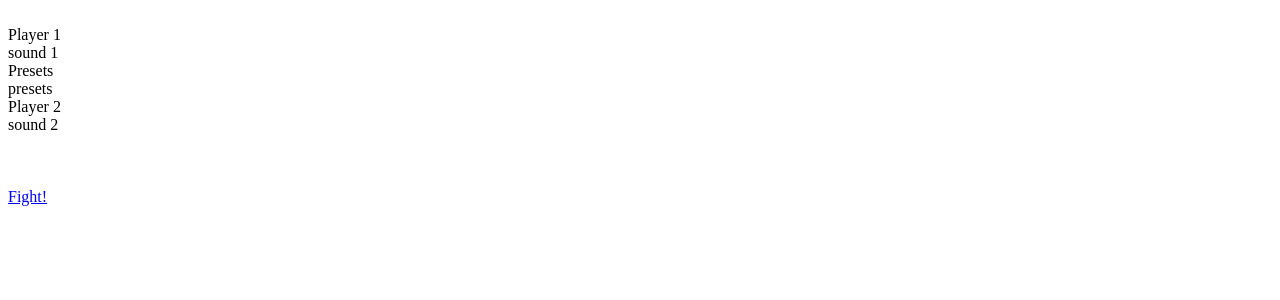
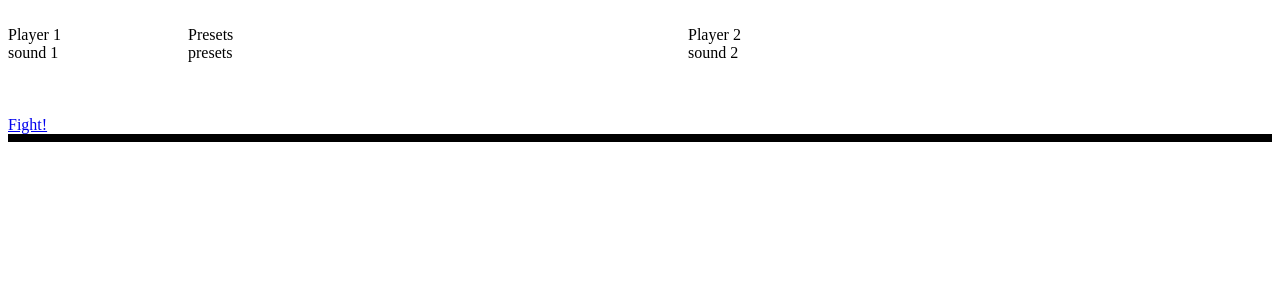
Before and after one commit to vakkermans/fswars, a Django app: template templates/wars/battle.html in a window 1280 px wide. Shown: the top 300 px of the page. Run offline with Django 3.2, Linux system fonts and the light colour scheme; the template is opened without the code that fills it, so the values that code supplies are empty; some web fonts are replaced.

Commit message:
more changes

```diff
--- /dev/null
+++ b/static_media/css/3-column-layout.css
@@ -0,0 +1,54 @@
+#maincontainer{
+margin: 0 auto; /*Center container on page*/
+}
+
+#topsection{
+background: #EAEAEA;
+height: 90px; /*Height of top section*/
+}
+
+#topsection h1{
+margin: 0;
+padding-top: 15px;
+}
+
+#contentwrapper{
+float: left;
+width: 100%;
+}
+
+.battlecolumn {
+	float: left;
+}
+
+#contentcolumn{
+/*margin: 0 190px 0 180px; */
+width: 500px;
+
+}
+
+#leftcolumn{
+width: 180px; /*Width of left column in pixel*/
+}
+
+#rightcolumn{
+width: 190px; /*Width of right column*/
+}
+
+#footer{
+clear: left;
+width: 100%;
+background: black;
+color: #FFF;
+text-align: center;
+padding: 4px 0;
+}
+
+#footer a{
+color: #FFFF80;
+}
+
+.innertube{
+margin: 10px; /*Margins for inner DIV inside each column (to provide padding)*/
+margin-top: 0;
+}
--- a/templates/wars/battle.html
+++ b/templates/wars/battle.html
@@ -2,31 +2,9 @@
 
 {% block head %}
 	{{ block.super }}
-	<style type="text/css">
-        /*
-        .p1 {
-          overflow: auto;
-          position: relative;
-          float: left;
-          width: 250px;
-          margin-right: 0px;
-        }
-        .p2 {
-            position: relative;
-            float: left;
-            width: 250px;
-            margin-top: 0px;
-        }
-        .center {
-            overflow: auto;
-            position: relative;
-            float: left;
-            width: 800px;
-        }
-        */
-    </style>
-     <link rel="stylesheet" type="text/css" href="/static_media/css/3-column-layout.css" />
+    <link rel="stylesheet" type="text/css" href="/static_media/css/3-column-layout.css" />
     <script type="text/javascript">
+    var presets = ['loudness', 'brightness'];
     $(document).ready(function(){
     	apiKey = settings.apiKey;
     	if(apiKey == "")
@@ -39,6 +17,8 @@
     		//creating freesound object
     		freesound = new Freesound(apiKey, true);
     	}
+    	var battleObj = {{battle_json|safe}};
+    	populate(battleObj);
     });
     function fight() {
         // TODO: implement preset
@@ -48,26 +28,43 @@
 			$("#result").append(data);
 		});
     }
-
+	function populate(battle) {
+		// ---------- populate player1
+		var temp = battle['player1_sounds'].split(",");
+		for (i in temp) {
+			$("#sound_p1").append("<div id='" + temp[i] + "'>" + temp[i] + "</div>");
+		}
+		// ---------- populate presets
+		for (i in presets) {
+			$("#presets").append("<div id='" + presets[i] + "'>" + presets[i] + "</div>");
+		}
+		// ---------- populate player2
+		temp = battle['player2_sounds'].split(",");
+		for (i in temp) {
+			$("#sound_p2").append("<div id='" + temp[i] + "'>" + temp[i] + "</div>");
+		}
+	}
 	</script>
 {% endblock %}
 
 {% block content %}
+
 <div id="result"></div>
 <div id="current_battle"></div>
-<div id="content-wrapper">
-	<div id="leftcolumn">
+<div id="maincontainer">
+	<div id="leftcolumn" class="battlecolumn">
 		<label for="sound_p1">Player 1</label>
 		<div id="sound_p1">sound 1</div>
 	</div>
-	<div id="contentcolumn">
+	<div id="contentcolumn" class="battlecolumn">
 		<label for="content">Presets</label>
 		<div id="presets">presets</div>
 	</div>
-	<div id="rightcolumn">
+	<div id="rightcolumn" class="battlecolumn">
 		<label for="sound_p2">Player 2</label>
 		<div id="sound_p2">sound 2</div>
 	</div>
+	<br style="clear: both;" />
 </div>
 <br /><br /><br /><a href="#" onclick="fight()">Fight!</a>
 
--- a/wars/views.py
+++ b/wars/views.py
@@ -11,6 +11,7 @@ from models import *
 from django.contrib import messages
 import json
 from algorithms import algorithms
+from django.core import serializers
 
 SESSION_NICKNAME = 'session_nickname'
 
@@ -82,6 +83,8 @@ def pick_sounds(request, battle_id):
     return rtr('wars/pick_sounds.html')
 
 def battle(request, battle_id):
+    battle = get_object_or_404(Battle, id=battle_id)
+    battle_json = battle.do_json()
     return rtr('wars/battle.html')
 
 
```
Also changed, not shown: wars/models.py (+12 -0 lines).
